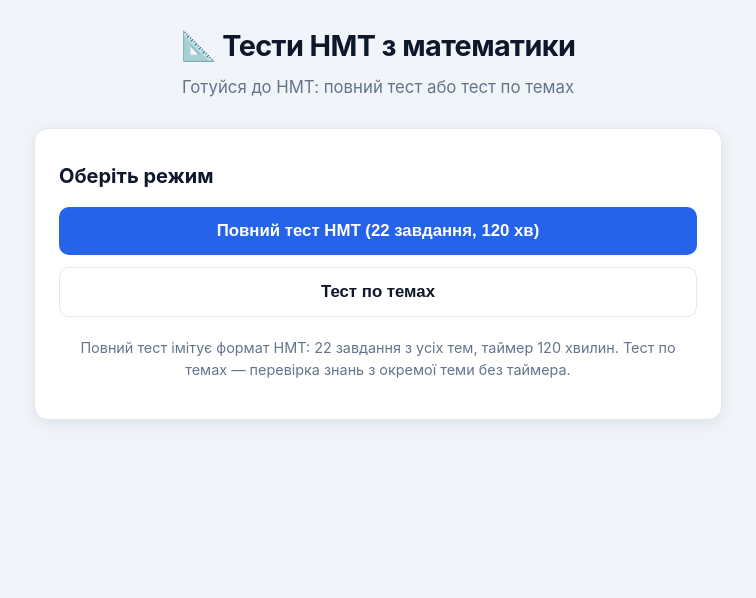
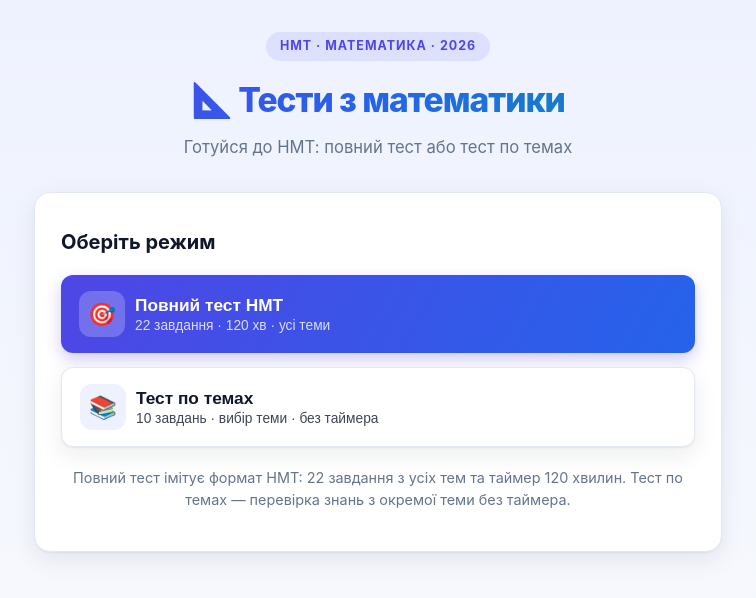
Before and after one commit to maria-khomynets/nmt-test, a Next.js app: page / in a window 1280 px wide. Shown: the top 598 px of the page, without its empty margins (262-1018 px from the left). Built offline with nearby package versions, Linux system fonts and the light colour scheme.

Commit message:
Покращити дизайн: градієнти, іконки тем, картки режимів, анімації

```diff
--- a/src/app/globals.css
+++ b/src/app/globals.css
@@ -1,15 +1,17 @@
 :root {
-  --bg: #f1f5f9;
+  --bg-top: #eef2ff;
+  --bg-bottom: #f8fafc;
   --card: #ffffff;
   --text: #0f172a;
   --muted: #64748b;
-  --primary: #2563eb;
-  --primary-dark: #1d4ed8;
+  --primary: #4f46e5;
+  --primary-2: #2563eb;
   --success: #16a34a;
   --danger: #dc2626;
   --border: #e2e8f0;
-  --shadow: 0 4px 16px rgba(15, 23, 42, 0.08);
-  --radius: 14px;
+  --radius: 16px;
+  --shadow: 0 1px 2px rgba(15, 23, 42, 0.06), 0 8px 24px rgba(15, 23, 42, 0.08);
+  --shadow-hover: 0 2px 4px rgba(15, 23, 42, 0.08), 0 14px 32px rgba(15, 23, 42, 0.14);
 }
 
 * {
@@ -20,95 +22,170 @@ html,
 body {
   margin: 0;
   padding: 0;
-  background: var(--bg);
+  min-height: 100%;
+  background: linear-gradient(180deg, var(--bg-top) 0%, var(--bg-bottom) 100%);
+  background-attachment: fixed;
   color: var(--text);
   font-family: -apple-system, BlinkMacSystemFont, 'Segoe UI', Roboto, 'Helvetica Neue', Arial, sans-serif;
   line-height: 1.5;
+  -webkit-font-smoothing: antialiased;
 }
 
 .container {
   max-width: 720px;
   margin: 0 auto;
-  padding: 24px 16px 60px;
+  padding: 32px 16px 80px;
 }
 
+/* ===== Шапка ===== */
 .header {
   text-align: center;
-  margin-bottom: 28px;
+  margin-bottom: 32px;
+}
+
+.app-badge {
+  display: inline-block;
+  padding: 5px 14px;
+  margin-bottom: 14px;
+  border-radius: 999px;
+  background: rgba(79, 70, 229, 0.1);
+  color: var(--primary);
+  font-size: 0.78rem;
+  font-weight: 700;
+  letter-spacing: 0.08em;
+  text-transform: uppercase;
 }
 
 .header h1 {
-  margin: 0 0 8px;
-  font-size: 1.8rem;
-  letter-spacing: -0.02em;
+  margin: 0 0 10px;
+  font-size: 2.1rem;
+  font-weight: 800;
+  letter-spacing: -0.03em;
+  background: linear-gradient(120deg, #4f46e5, #2563eb 50%, #0891b2);
+  -webkit-background-clip: text;
+  background-clip: text;
+  color: transparent;
 }
 
 .header p {
   margin: 0;
   color: var(--muted);
-  font-size: 1.05rem;
+  font-size: 1.04rem;
 }
 
+/* ===== Картки ===== */
 .card {
   background: var(--card);
   border: 1px solid var(--border);
   border-radius: var(--radius);
   box-shadow: var(--shadow);
-  padding: 24px;
+  padding: 26px;
 }
 
 .card + .card {
-  margin-top: 16px;
+  margin-top: 18px;
 }
 
+/* ===== Кнопки ===== */
 .btn {
-  display: inline-block;
+  display: inline-flex;
+  align-items: center;
+  justify-content: center;
+  gap: 10px;
   width: 100%;
   padding: 14px 20px;
-  font-size: 1.05rem;
+  font-size: 1.04rem;
   font-weight: 600;
   color: #fff;
-  background: var(--primary);
+  background: linear-gradient(120deg, var(--primary), var(--primary-2));
   border: none;
-  border-radius: 10px;
+  border-radius: 12px;
   cursor: pointer;
-  transition: background 0.15s ease, transform 0.05s ease;
+  transition: transform 0.08s ease, box-shadow 0.15s ease, filter 0.15s ease;
+  box-shadow: 0 6px 16px rgba(79, 70, 229, 0.28);
 }
 
 .btn:hover {
-  background: var(--primary-dark);
+  filter: brightness(1.06);
+  box-shadow: 0 8px 22px rgba(79, 70, 229, 0.36);
 }
 
 .btn:active {
-  transform: scale(0.99);
+  transform: scale(0.98);
 }
 
 .btn:disabled {
-  background: var(--muted);
+  background: #cbd5e1;
   cursor: not-allowed;
-  opacity: 0.6;
+  opacity: 0.7;
+  box-shadow: none;
 }
 
 .btn-secondary {
-  background: var(--card);
+  background: #fff;
   color: var(--text);
   border: 1px solid var(--border);
+  box-shadow: var(--shadow);
 }
 
 .btn-secondary:hover {
   background: #f8fafc;
+  border-color: #cbd5e1;
+  filter: none;
+  box-shadow: var(--shadow-hover);
 }
 
 .btn-group {
   display: flex;
   flex-direction: column;
-  gap: 12px;
+  gap: 14px;
 }
 
+/* Кнопки-режими на головній */
+.btn-mode {
+  justify-content: flex-start;
+  text-align: left;
+  padding: 16px 18px;
+}
+
+.btn-icon {
+  flex-shrink: 0;
+  width: 46px;
+  height: 46px;
+  display: flex;
+  align-items: center;
+  justify-content: center;
+  border-radius: 12px;
+  font-size: 1.4rem;
+  background: rgba(255, 255, 255, 0.22);
+}
+
+.btn-secondary .btn-icon {
+  background: #eef2ff;
+}
+
+.btn-label {
+  display: flex;
+  flex-direction: column;
+  gap: 2px;
+}
+
+.btn-main {
+  font-size: 1.08rem;
+  font-weight: 700;
+}
+
+.btn-sub {
+  font-size: 0.86rem;
+  font-weight: 400;
+  opacity: 0.8;
+}
+
+/* ===== Вибори теми ===== */
 .topic-grid {
   display: grid;
   grid-template-columns: repeat(2, 1fr);
-  gap: 12px;
+  gap: 14px;
 }
 
 @media (max-width: 560px) {
@@ -118,108 +195,158 @@ body {
 }
 
 .topic-card {
+  position: relative;
   background: var(--card);
   border: 1px solid var(--border);
   border-radius: var(--radius);
-  padding: 16px;
+  padding: 18px;
   cursor: pointer;
-  transition: border-color 0.15s ease, transform 0.05s ease;
+  overflow: hidden;
+  transition: transform 0.12s ease, box-shadow 0.15s ease, border-color 0.15s ease;
+}
+
+.topic-card::before {
+  content: '';
+  position: absolute;
+  left: 0;
+  top: 0;
+  bottom: 0;
+  width: 4px;
+  background: var(--topic-color);
 }
 
 .topic-card:hover {
-  border-color: var(--primary);
+  transform: translateY(-3px);
+  box-shadow: var(--shadow-hover);
+  border-color: color-mix(in srgb, var(--topic-color) 50%, white);
 }
 
-.topic-card .topic-title {
+.topic-emoji {
+  font-size: 1.7rem;
+  margin-bottom: 8px;
+}
+
+.topic-title {
   font-weight: 700;
   font-size: 1.02rem;
   margin-bottom: 4px;
 }
 
-.topic-card .topic-count {
+.topic-desc {
   color: var(--muted);
-  font-size: 0.9rem;
+  font-size: 0.86rem;
+  line-height: 1.4;
+  margin-bottom: 10px;
 }
 
+.topic-count {
+  display: inline-block;
+  padding: 3px 10px;
+  border-radius: 999px;
+  font-size: 0.78rem;
+  font-weight: 600;
+  color: var(--text);
+  background: #f1f5f9;
+}
+
+/* ===== Тест: рядок прогресу, таймер ===== */
 .progress-row {
   display: flex;
   align-items: center;
   justify-content: space-between;
   gap: 12px;
-  margin-bottom: 16px;
-  font-size: 0.95rem;
+  margin-bottom: 14px;
+  font-size: 0.92rem;
   color: var(--muted);
 }
 
 .timer {
+  padding: 4px 12px;
+  border-radius: 999px;
   font-weight: 700;
   font-variant-numeric: tabular-nums;
-  color: var(--text);
+  background: #eef2ff;
+  color: var(--primary);
 }
 
 .timer.warning {
+  background: #fef2f2;
   color: var(--danger);
+  animation: pulse 1s ease-in-out infinite;
+}
+
+@keyframes pulse {
+  0%, 100% { opacity: 1; }
+  50% { opacity: 0.55; }
 }
 
 .progress-bar {
   height: 8px;
-  background: var(--border);
+  background: #e2e8f0;
   border-radius: 999px;
   overflow: hidden;
-  margin-bottom: 20px;
+  margin-bottom: 24px;
 }
 
 .progress-bar > div {
   height: 100%;
-  background: var(--primary);
+  background: linear-gradient(90deg, var(--primary), var(--primary-2));
   border-radius: 999px;
-  transition: width 0.2s ease;
+  transition: width 0.25s ease;
 }
 
+/* ===== Питання та варіанти ===== */
 .question-text {
-  font-size: 1.15rem;
+  font-size: 1.18rem;
   font-weight: 600;
-  margin: 0 0 20px;
+  margin: 0 0 22px;
+  line-height: 1.45;
 }
 
 .options {
   display: flex;
   flex-direction: column;
   gap: 10px;
-  margin-bottom: 16px;
+  margin-bottom: 18px;
 }
 
 .option {
   display: flex;
   align-items: center;
-  gap: 12px;
+  gap: 14px;
   width: 100%;
-  padding: 12px 16px;
-  font-size: 1rem;
+  padding: 13px 16px;
+  font-size: 1.02rem;
   text-align: left;
-  background: var(--card);
+  background: #fff;
   color: var(--text);
   border: 1px solid var(--border);
-  border-radius: 10px;
+  border-radius: 12px;
   cursor: pointer;
-  transition: border-color 0.15s ease, background 0.15s ease;
+  transition: border-color 0.14s ease, background 0.14s ease, transform 0.06s ease;
 }
 
 .option:hover:not(:disabled) {
   border-color: var(--primary);
+  background: #fafbff;
+}
+
+.option:active:not(:disabled) {
+  transform: scale(0.995);
 }
 
 .option .letter {
   flex-shrink: 0;
-  width: 30px;
-  height: 30px;
+  width: 32px;
+  height: 32px;
   display: flex;
   align-items: center;
   justify-content: center;
-  border-radius: 50%;
+  border-radius: 10px;
   background: #eef2ff;
   color: var(--primary);
   font-weight: 700;
+  transition: background 0.14s ease, color 0.14s ease;
 }
 
 .option.correct {
@@ -246,26 +373,19 @@ body {
   cursor: default;
 }
 
-.input-answer {
-  display: block;
-  width: 100%;
-  padding: 12px 16px;
-  font-size: 1.1rem;
-  border: 1px solid var(--border);
-  border-radius: 10px;
-  margin-bottom: 16px;
+/* ===== Зворотний зв'язок після відповіді ===== */
+.feedback {
+  padding: 14px 16px;
+  border-radius: 12px;
+  font-size: 0.98rem;
+  font-weight: 600;
+  margin-bottom: 14px;
+  animation: fadeIn 0.25s ease;
 }
 
-.input-answer:focus {
-  outline: none;
-  border-color: var(--primary);
-}
-
-.feedback {
-  padding: 12px 16px;
-  border-radius: 10px;
-  font-size: 0.98rem;
-  margin-bottom: 16px;
+@keyframes fadeIn {
+  from { opacity: 0; transform: translateY(4px); }
+  to { opacity: 1; transform: translateY(0); }
 }
 
 .feedback.correct {
@@ -281,24 +401,37 @@ body {
 }
 
 .feedback .explanation {
-  margin-top: 8px;
+  margin-top: 10px;
+  font-weight: 400;
   color: var(--text);
 }
 
+/* ===== Результат ===== */
 .result-score {
   text-align: center;
-  padding: 20px 0 24px;
+  padding: 30px 26px;
 }
 
 .result-score .big {
-  font-size: 3rem;
+  font-size: 3.6rem;
   font-weight: 800;
-  letter-spacing: -0.03em;
+  letter-spacing: -0.04em;
+  background: linear-gradient(120deg, #4f46e5, #2563eb 55%, #0891b2);
+  -webkit-background-clip: text;
+  background-clip: text;
+  color: transparent;
+  line-height: 1.1;
+}
+
+.result-score .correct-count {
+  font-size: 1.15rem;
+  font-weight: 700;
+  margin-top: 6px;
 }
 
 .result-score .sub {
   color: var(--muted);
-  margin-top: 4px;
+  margin-top: 6px;
 }
 
 .badge {
@@ -310,6 +443,7 @@ body {
   color: #fff;
 }
 
+/* ===== Розбір завдань ===== */
 .review-item {
   padding: 16px 0;
   border-top: 1px solid var(--border);
@@ -322,6 +456,7 @@ body {
 .review-item .q {
   font-weight: 600;
   margin-bottom: 8px;
+  line-height: 1.4;
 }
 
 .review-item .row {
@@ -343,14 +478,16 @@ body {
   margin-top: 8px;
   padding: 10px 12px;
   background: #f8fafc;
-  border-radius: 8px;
+  border: 1px solid var(--border);
+  border-radius: 10px;
   font-size: 0.93rem;
   color: var(--muted);
 }
 
 .section-title {
   font-size: 1.25rem;
-  margin: 8px 0 16px;
+  margin: 8px 0 18px;
+  font-weight: 700;
 }
 
 .back-link {
@@ -363,7 +500,7 @@ body {
   background: none;
   border: none;
   cursor: pointer;
-  padding: 0;
+  padding: 6px 0;
 }
 
 .back-link:hover {
--- a/src/app/page.tsx
+++ b/src/app/page.tsx
@@ -42,7 +42,8 @@ export default function Home() {
   return (
     <div className="container">
       <header className="header">
-        <h1>📐 Тести НМТ з математики</h1>
+        <span className="app-badge">НМТ · Математика · 2026</span>
+        <h1>📐 Тести з математики</h1>
         <p>Готуйся до НМТ: повний тест або тест по темах</p>
       </header>
 
--- a/src/components/StartScreen.tsx
+++ b/src/components/StartScreen.tsx
@@ -8,15 +8,23 @@ export default function StartScreen({ onStartFull, onStartPractice }: StartScree
     <div className="card">
       <h2 className="section-title">Оберіть режим</h2>
       <div className="btn-group">
-        <button className="btn" onClick={onStartFull}>
-          Повний тест НМТ (22 завдання, 120 хв)
+        <button className="btn btn-mode" onClick={onStartFull}>
+          <span className="btn-icon">🎯</span>
+          <span className="btn-label">
+            <span className="btn-main">Повний тест НМТ</span>
+            <span className="btn-sub">22 завдання · 120 хв · усі теми</span>
+          </span>
         </button>
-        <button className="btn btn-secondary" onClick={onStartPractice}>
-          Тест по темах
+        <button className="btn btn-secondary btn-mode" onClick={onStartPractice}>
+          <span className="btn-icon">📚</span>
+          <span className="btn-label">
+            <span className="btn-main">Тест по темах</span>
+            <span className="btn-sub">10 завдань · вибір теми · без таймера</span>
+          </span>
         </button>
       </div>
       <p className="note">
-        Повний тест імітує формат НМТ: 22 завдання з усіх тем, таймер 120 хвилин.
+        Повний тест імітує формат НМТ: 22 завдання з усіх тем та таймер 120 хвилин.
         Тест по темах — перевірка знань з окремої теми без таймера.
       </p>
     </div>
--- a/src/components/TopicSelect.tsx
+++ b/src/components/TopicSelect.tsx
@@ -1,3 +1,4 @@
+import type { CSSProperties } from 'react';
 import { topics } from '../data/topics';
 import { questions } from '../data/questions';
 import type { TopicId } from '../types';
@@ -23,10 +24,12 @@ export default function TopicSelect({ onSelect, onBack }: TopicSelectProps) {
             <div
               key={t.id}
               className="topic-card"
-              style={{ borderTop: `4px solid ${t.color}` }}
+              style={{ '--topic-color': t.color } as CSSProperties}
               onClick={() => onSelect(t.id)}
             >
+              <div className="topic-emoji">{t.emoji}</div>
               <div className="topic-title">{t.title}</div>
+              <div className="topic-desc">{t.description}</div>
               <div className="topic-count">{countByTopic(t.id)} завдань</div>
             </div>
           ))}
--- a/src/data/topics.ts
+++ b/src/data/topics.ts
@@ -6,36 +6,42 @@ export const topics: Topic[] = [
     title: 'Числа і вирази',
     description: 'Дроби, степені, корені, відсотки, властивості чисел',
     color: '#3b82f6',
+    emoji: '🔢',
   },
   {
     id: 'equations',
     title: 'Рівняння і нерівності',
     description: 'Лінійні, квадратні рівняння, системи, нерівності',
     color: '#8b5cf6',
+    emoji: '⚖️',
   },
   {
     id: 'functions',
     title: 'Функції',
     description: 'Графіки, області визначення, властивості функцій',
     color: '#10b981',
+    emoji: '📈',
   },
   {
     id: 'geometry',
     title: 'Геометрія',
     description: 'Планіметрія, стереометрія, тригонометрія, об\'єми',
     color: '#f59e0b',
+    emoji: '📐',
   },
   {
     id: 'probability',
     title: 'Ймовірність і статистика',
     description: 'Класична ймовірність, комбінаторика, статистика',
     color: '#ef4444',
+    emoji: '🎲',
   },
   {
     id: 'word',
     title: 'Текстові задачі',
     description: 'Рух, робота, суміші, відсоткові задачі',
     color: '#06b6d4',
+    emoji: '🧮',
   },
 ];
 
--- a/src/types.ts
+++ b/src/types.ts
@@ -13,6 +13,7 @@ export interface Topic {
   title: string;
   description: string;
   color: string;
+  emoji: string;
 }
 
 export interface Question {
```
Also changed, not shown: src/components/Result.tsx (+5 -6 lines).
